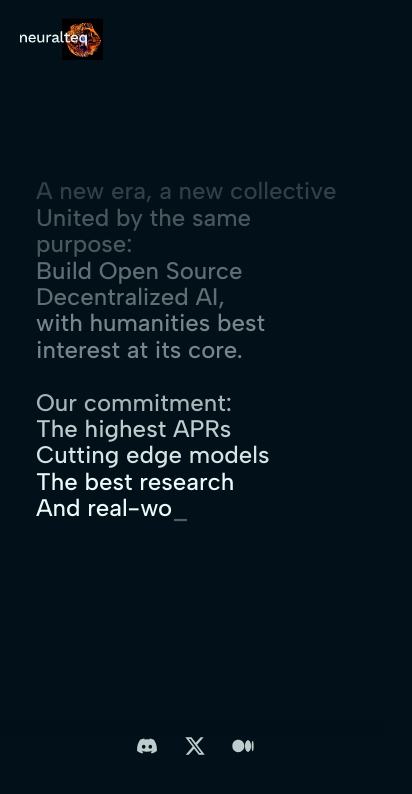
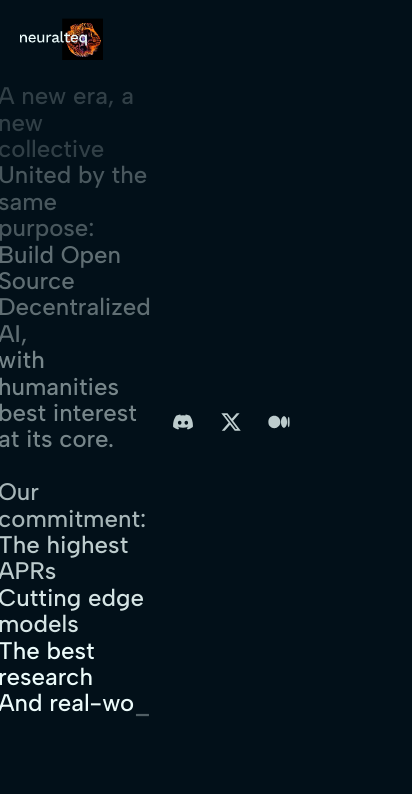
Before and after one commit to dnnsptri/nQ_manifest, a Next.js app: page / in a window 390 px wide. Shown: the top 794 px of the page, 412 px wide, since content can reach past the window. Built offline with nearby package versions, Linux system fonts and the light colour scheme.

Commit message:
Update: Improve mobile layout and add Homepage link

```diff
--- /dev/null
+++ b/next.config.mjs
@@ -0,0 +1,10 @@
+/** @type {import('next').NextConfig} */
+const nextConfig = {
+  output: 'export',  // Enable static exports
+  images: {
+    unoptimized: true, // Required for static export
+  },
+  trailingSlash: true, // Recommended for static exports
+};
+
+export default nextConfig;
--- a/package.json
+++ b/package.json
@@ -6,7 +6,8 @@
     "dev": "next dev",
     "build": "next build",
     "start": "next start",
-    "lint": "next lint"
+    "lint": "next lint",
+    "export": "next build && next export"
   },
   "dependencies": {
     "next": "14.1.3",
--- a/src/components/animation/TypewriterAnimation.module.css
+++ b/src/components/animation/TypewriterAnimation.module.css
@@ -254,13 +254,9 @@
   color: #ECFBFA;
   text-decoration: none;
   opacity: 0.8;
-  transition: all 0.2s ease;
-  margin-left: 1.5rem;
+  transition: opacity 0.2s ease;
   font-family: 'Albert Sans', sans-serif;
   font-size: 1rem;
-  height: fit-content;
-  display: inline-flex;
-  align-items: center;
 }
 
 .textLink:hover {
@@ -302,7 +298,7 @@
 
   .content {
     margin-top: -180px;
-    padding-bottom: 120px;
+    padding-bottom: 0;
   }
 
   .textContainer {
@@ -319,6 +315,7 @@
     flex-direction: column;
     width: 100%;
     gap: 0.75rem;
+    margin-bottom: 3rem;
   }
 
   .button {
@@ -327,23 +324,35 @@
     font-size: 0.875rem;
   }
 
+  .textLink {
+    text-align: center;
+    width: 100%;
+    padding: 0.5rem 0;
+  }
+
   .socialIcons {
-    position: fixed;
-    bottom: 80px;
-    left: 0;
-    right: 0;
-    top: auto;
-    transform: none;
+    position: static;
     flex-direction: row;
     justify-content: center;
     gap: 2rem;
-    padding: 1rem;
-    background: linear-gradient(to top, #021019 60%, transparent);
+    margin: 2rem 0;
+    transform: none;
+    right: auto;
+    top: auto;
   }
 
   .footer {
+    position: static;
+    margin-top: 1rem;
     padding: 1rem;
-    background: #021019;
+    text-align: center;
+  }
+
+  .footerLinks {
+    display: flex;
+    flex-direction: column;
+    gap: 1rem;
+    margin-bottom: 1rem;
   }
 }
 
@@ -361,7 +370,6 @@
 
   .content {
     margin-top: -140px;
-    padding-bottom: 100px;
   }
 
   .textContainer {
@@ -373,9 +381,13 @@
     font-size: 18px;
   }
 
+  .buttons {
+    margin-bottom: 2rem;
+  }
+
   .socialIcons {
-    bottom: 70px;
     gap: 1.5rem;
+    margin: 1.5rem 0;
   }
 
   .icon {
--- a/src/components/animation/TypewriterAnimation.tsx
+++ b/src/components/animation/TypewriterAnimation.tsx
@@ -109,6 +109,7 @@ const TypewriterAnimation: React.FC = () => {
             <div className={styles.buttons}>
               <button className={`${styles.button} ${styles.primaryButton}`}>stake now</button>
               <button className={styles.button}>validator</button>
+              <a href="#" className={styles.textLink}>Homepage</a>
             </div>
           </div>
         )}
```
